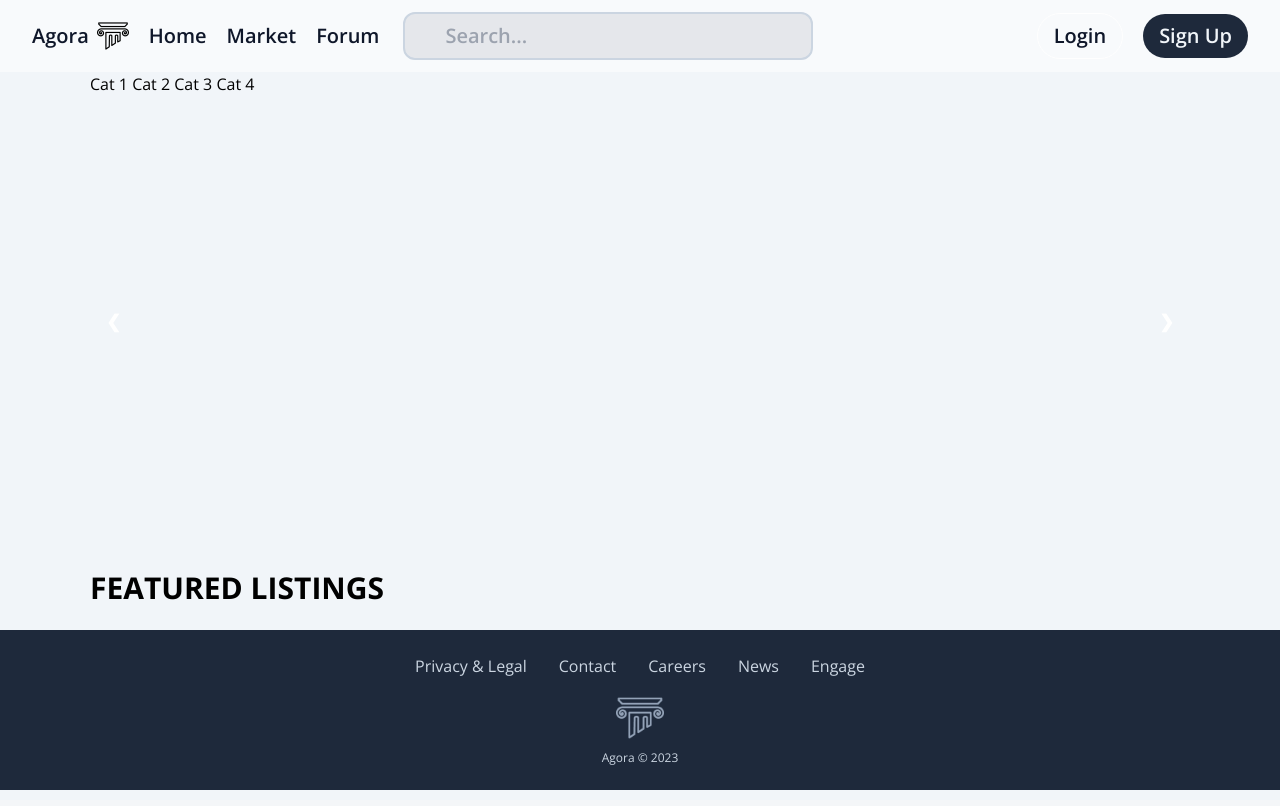
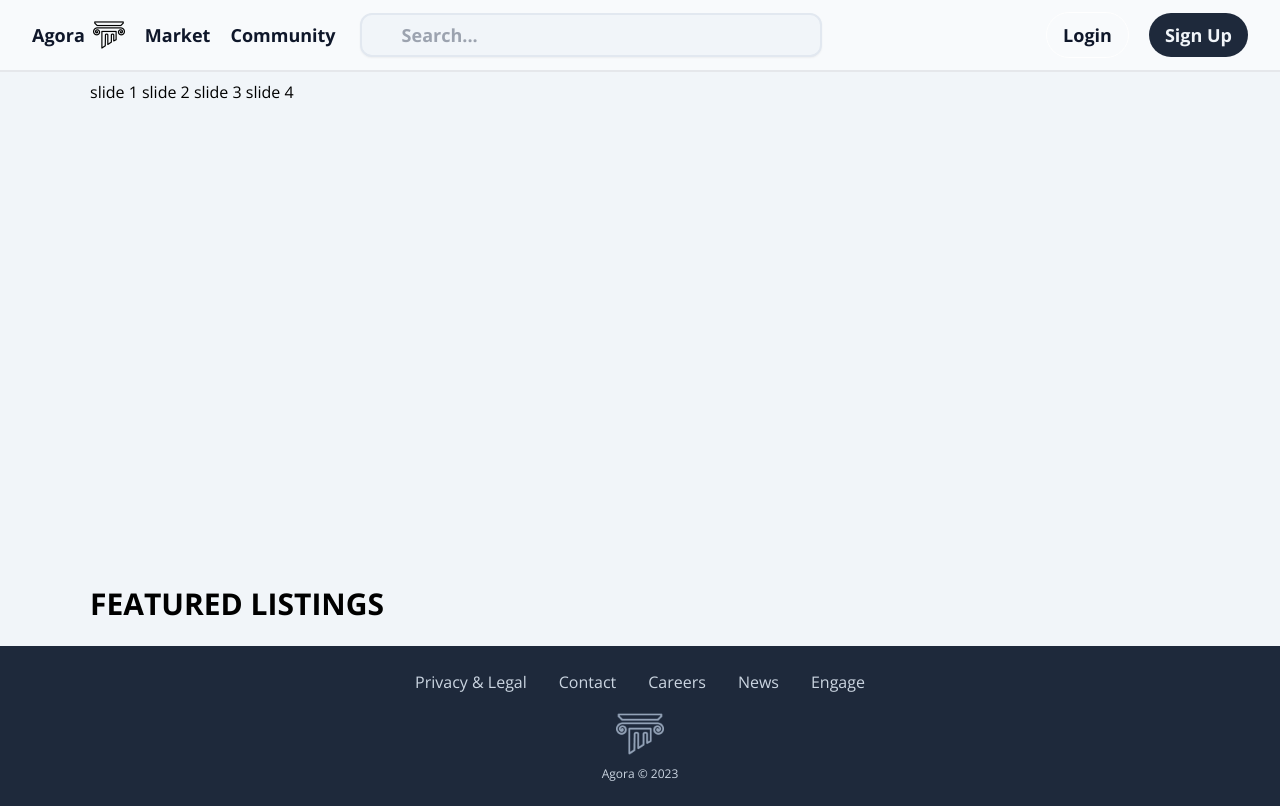
Before and after one commit to Mftodd/Agora, a Django app: template market/templates/market/index.html in a window 1280 px wide. Run offline with Django 3.2, Linux system fonts and the light colour scheme; the template is opened without the code that fills it, so the values that code supplies are empty; style sheets or scripts are compiled from the project's sources; some libraries are stand-ins or nearby versions.

Commit message:
updated menus

```diff
--- a/agora/settings.py
+++ b/agora/settings.py
@@ -27,7 +27,9 @@
 # SECURITY WARNING: don't run with debug turned on in production!
 DEBUG = True
 
-ALLOWED_HOSTS = []
+ALLOWED_HOSTS = [
+    "*"
+]
 
 
 # Application definition
--- a/forum/templates/forum/index.html
+++ b/forum/templates/forum/index.html
@@ -1,6 +1,7 @@
 {% extends 'base.html' %}
 {% load static %}
 {% load tailwind_filters %}
+
 
 
 {% block page_scripts %}
--- a/market/models.py
+++ b/market/models.py
@@ -9,7 +9,7 @@
     description = models.CharField(max_length=640)
     creator = models.CharField(max_length=128, blank=True)
     # todo: price should automatically update to the last transaction price
-    value = models.CharField(max_length=12, blank=True)
+    value = models.CharField(max_length=24)
     created_date = models.DateTimeField(auto_now_add=True)
     featured = models.BooleanField(default=False)
     user = models.ForeignKey(User, on_delete=models.CASCADE)
--- a/market/templates/_footer.html
+++ b/market/templates/_footer.html
@@ -15,11 +15,11 @@
 
 
         <div class="flex gap-8 mt-6">
-            <a href="">Privacy & Legal</a>
-            <a href="">Contact</a>
-            <a href="">Careers</a>
-            <a href="">News</a>
-            <a href="">Engage</a>
+            <a href="" class="hover:text-slate-500">Privacy & Legal</a>
+            <a href="" class="hover:text-slate-500">Contact</a>
+            <a href="" class="hover:text-slate-500">Careers</a>
+            <a href="" class="hover:text-slate-500">News</a>
+            <a href="" class="hover:text-slate-500">Engage</a>
         </div>
 
 
--- a/market/templates/_navbar.html
+++ b/market/templates/_navbar.html
@@ -6,37 +6,29 @@
 {% endblock %}
 
 <nav class="flex justify-center items-center sticky top-0 z-40">
-    <div class="bg-slate-50 w-full flex justify-between items-center py-3 px-8 font-semibold text-xl">
+    <div class="bg-slate-50 w-full flex justify-between items-center py-3 px-8 font-extrabold text-lg border-b-2 border-slate-">
         <div class="flex flex-row justify-center items-center gap-5 text-slate-900">
-            <div class="flex justify-center items-center gap-2">
-                <h1>Agora</h1>
-                <img class="w-8" src="../../uploads/market/70888.png" alt="logo">
-            </div>
-            <a class="hover:text-slate-500" href="{% url 'welcome' %}">Home</a>
+            <a class="flex justify-center items-center gap-2" href="{% url 'welcome' %}">
+                <h1 class="">Agora</h1>
+                <img class="w-8" src="../../uploads/market/70888.png" alt="logo"></a>
             <a class="hover:text-slate-500" href="{% url 'market' %}">Market</a>
-            <a class="hover:text-slate-500" href="{% url 'forum' %}">Forum</a>
+            <a class="hover:text-slate-500" href="{% url 'forum' %}">Community</a>
 
         </div>
 
         <div class="flex-grow pl-6 pr-20">
-            <input type="text" class="bg-gray-200 text-slate-900 border-solid border-2 border-slate-300 rounded-xl py-2 pr-4 pl-10 w-full focus:outline-none focus:border-slate-400 focus:bg-slate-200" placeholder="Search...">
+            <input id="search" type="text" class="bg-slate-100 text-slate-900 border-solid border-2 border-slate-200 shadow-sm rounded-xl py-1.5 pr-4 pl-10 w-full focus:outline-none focus:border-slate-400 focus:bg-slate-200 focus:shadow-none" placeholder="Search...">
         </div>
         <div class="text-slate-900 gap-5 flex items-center ml-36">
 
             {% if request.user.is_anonymous %}
-            <a class="px-4 py-2 border-solid border-[1px] border-white rounded-full hover:bg-slate-300" href="{% url 'login' %}">Login</a>
-            <a class="px-4 py-2 text-slate-100 bg-slate-800 rounded-full hover:bg-slate-500 hover:text-slate-900" href="{% url 'signup' %}">Sign Up</a>
+            <a class="px-4 py-2 border-solid border-[1px] border-white rounded-full hover:text-slate-500" href="{% url 'login' %}">Login</a>
+            <a class="px-4 py-2 text-slate-100 bg-slate-800 rounded-full hover:bg-slate-700" href="{% url 'signup' %}">Sign Up</a>
             {% else %}
-            <a href="{% url 'profile' %}">{{ user.username }}</a>
-            <!-- These need to become nested in a drop down menu -->
-            <!--
-            <a href="{% url 'logout' %}">Logout</a> -->
-
-
-
+            <a href="{% url 'profile' %}" class="hover:text-slate-500">{{ user.username }}</a>
             <div id="user-dropdown" class="group">
                 <button id="dropbtn" class="relative">
-                    <img src="../../uploads/users/default_img.png" alt="profile_photo" class="w-10">
+                    <img src="../../uploads/users/default_img.png" alt="profile_photo" class="w-8">
                 </button>
                 <div id="dropdown-content"
                     class="hidden absolute bg-slate-100 text-slate-800 text-center w-36 right-0 shadow-xl z-50 group-hover:block rounded-lg border-2 border-slate-300"
--- a/market/templates/base.html
+++ b/market/templates/base.html
@@ -1,4 +1,5 @@
 {% load static %}
+{% load tailwind_filters %}
 
 <!DOCTYPE html>
 <html lang="en" class="bg-slate-100">
@@ -9,6 +10,7 @@
     <title>Agora</title>
     <link rel="stylesheet" href="{% static 'main.css' %}">
     <script src="https://cdn.tailwindcss.com"></script>
+    <script src="https://cdnjs.cloudflare.com/ajax/libs/axios/1.2.3/axios.min.js" integrity="sha512-L4lHq2JI/GoKsERT8KYa72iCwfSrKYWEyaBxzJeeITM9Lub5vlTj8tufqYk056exhjo2QDEipJrg6zen/DDtoQ==" crossorigin="anonymous" referrerpolicy="no-referrer"></script>
     {% block page_scripts %}{% endblock %}
 </head>
 <body>
--- a/market/templates/market/index.html
+++ b/market/templates/market/index.html
@@ -14,22 +14,27 @@
 {% block content %}
     <div class="w-[1100px] mx-auto">
 
-        <a href="">Cat 1</a>
-        <a href="">Cat 2</a>
-        <a href="">Cat 3</a>
-        <a href="">Cat 4</a>
+
+        <div class="my-2 gap-8">
+            <a href="">slide 1</a>
+            <a href="">slide 2</a>
+            <a href="">slide 3</a>
+            <a href="">slide 4</a>
+        </div>
 
         <!-- slideshow container -->
-        <ul id="slideshow" class="list-none relative w-full h-[450px]">
+        <ul id="slideshow" class="list-none relative w-full h-[450px] group">
 
             <!-- generate slides -->
             {% for slide in slides %}
-                <li style="display:none" class="absolute top-0 left-0 right-0 bottom-0">
-                    <img src="{{ slide.image.url }}" alt="" class="w-full h-full rounded-lg">
-                    <div class="absolute z-10 bottom-24 left-24 text-md text-white">
-                        <p class="text-4xl font-bold py-2">{{ slide.title }}</p>
+                <li style="display:none" class="absolute w-full h-full overflow-hidden rounded-xl">
+                    <img src="{{ slide.image.url }}" alt="" class="w-full h-full group-hover:scale-105 transition ease-in-out">
+                    <div class="absolute z-10 bottom-16 left-24 text-md text-white">
+                        <p class="text-4xl font-bold py-2 shadow-inherit">{{ slide.title }}</p>
                         <p class="text-xl font-semibold pb-4">{{ slide.sub_title }}</p>
-                        <button id="explore-btn" class=" rounded-full px-8 py-2 bg-blue-900 text-white z-10 hover:bg-blue-600" href="">Explore</button>
+                        <button id="explore-btn"
+                            class="rounded-lg px-8 py-2 backdrop-blur-sm bg-slate-50/10 text-lg font-bold text-slate-50 z-10 shadow-sm hover:bg-slate-50 hover:text-slate-900" href="">
+                            Explore</button>
                     </div>
                     <!-- <p>{{ slide.id }}</p>
                     <p>{{ slides.count }}</p> -->
@@ -37,9 +42,11 @@
             {% endfor %}
 
             <!-- forward backward buttons  -->
-            <div class="pointer absolute flex items-center justify-between w-full h-full p-[16px] text-white font-bold text-lg rounded-lg">
-                <button id="prev" onclick="changeSlide(-1)">&#10094;</button>
-                <button id="next" onclick="changeSlide(1)">&#10095;</button>
+            <div class="hidden group-hover:flex">
+                <div class="pointer absolute flex items-center justify-between w-full h-full text-white font-bold text-lg rounded-lg">
+                    <button class="h-12 w-12 -mx-6 bg-slate-50 shadow-md text-slate-900 text-2xl rounded-full" id="prev" onclick="changeSlide(-1)">&#10094;</button>
+                    <button class="h-12 w-12 -mx-6 bg-slate-50 shadow-md text-slate-900 text-2xl rounded-full" id="next" onclick="changeSlide(1)">&#10095;</button>
+                </div>
             </div>
 
         </ul>
--- a/welcome/templates/welcome/index.html
+++ b/welcome/templates/welcome/index.html
@@ -12,7 +12,7 @@
 {% endblock %}
 
 {% block content %}
-<div class="w-full h-screen -mt-24">
+<div class="w-full h-screen -mt-[72px]">
     <!-- Landing -->
     <div style="background-image: url('../../uploads/market/welcome-bg-img.png')"
             class="relative bg-no-repeat bg-center bg-cover h-full">
```
Also changed, not shown: market/market_functions.py (+6 -6 lines), market/static/new-listing.js (added, +18 -0 lines), market/templates/market/new_listing.html (+19 -5 lines), users/templates/users/login.html (+13 -5 lines), users/templates/users/signup.html (+15 -5 lines), market/migrations/0002_alter_asset_value.py (added), 2 other files.
